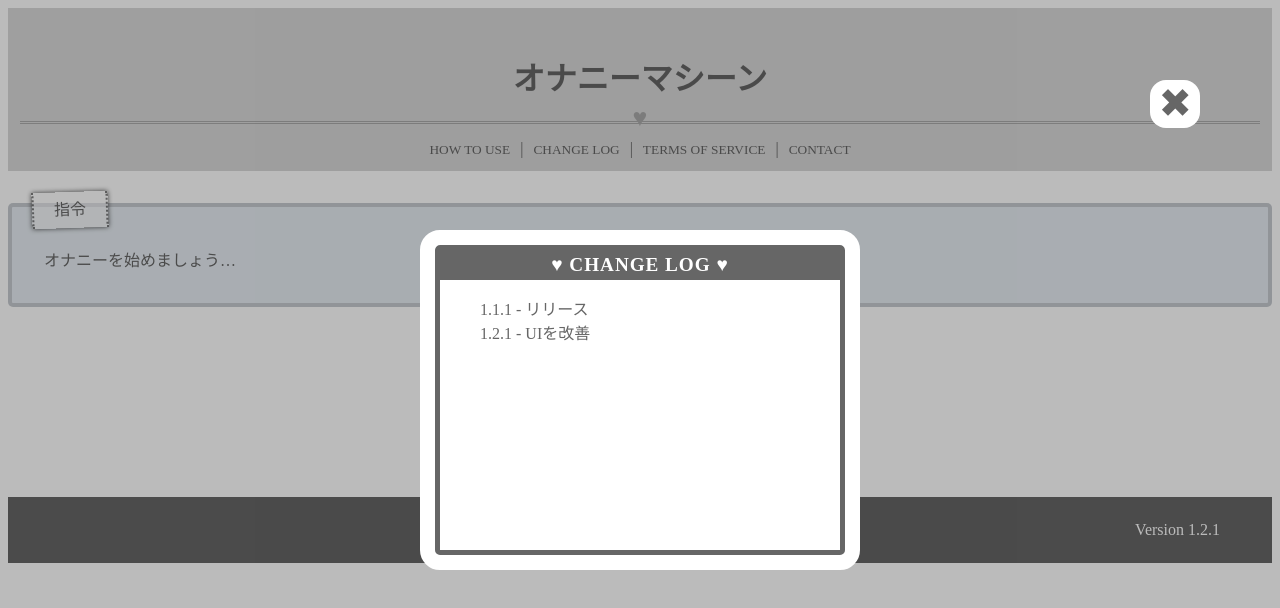
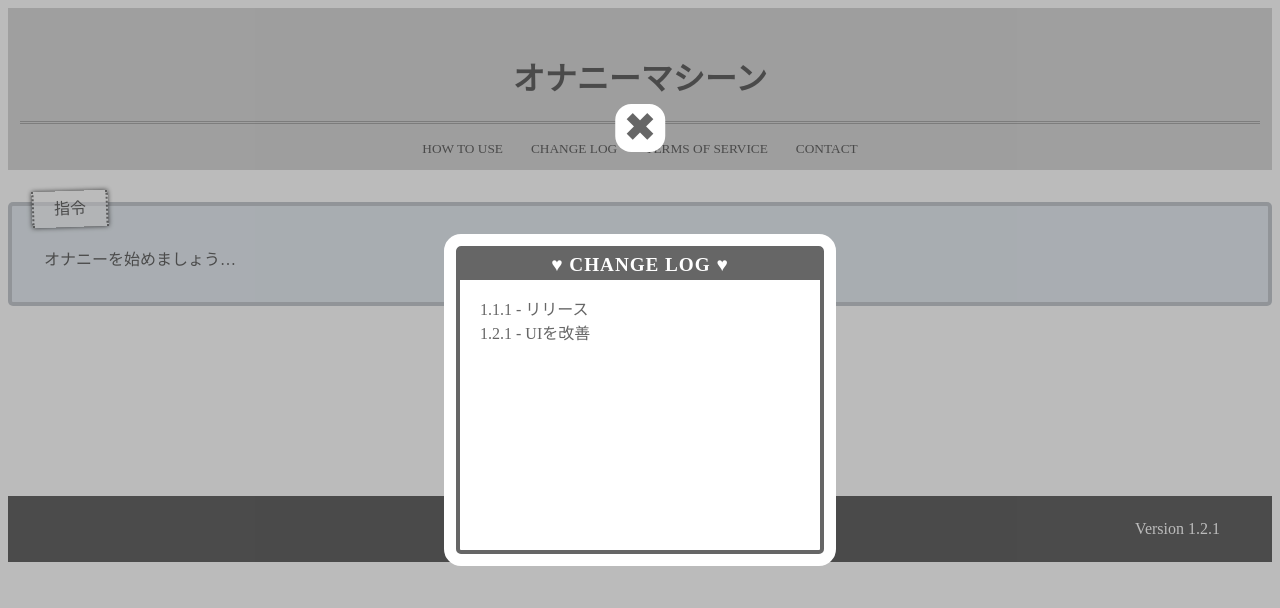
Before and after one commit to project-02683110/On-Sup, a plain HTML site: page index.html in a window 1280 px wide. Both pictures are taken after a click on the button "CHANGE LOG". Drawn offline with Linux system fonts and the light colour scheme; a web font is replaced by a local one.

Commit message:
UI improved

```diff
--- a/index.html
+++ b/index.html
@@ -12,7 +12,7 @@
 <header>
     <div></div><h1>オナニーマシーン</h1></div>
     <hr>
-    <div><button class="scb" onclick="pop('htu')">HOW TO USE</button> | <button class="scb" onclick="pop('cl')">CHANGE LOG</button> | <button class="scb" onclick="pop('tos')">TERMS OF SERVICE</button> | <button class="scb" onclick="pop('cu')">CONTACT</button></div>
+    <div class="lis"><button class="scb" onclick="pop('htu')">HOW TO USE</button><button class="scb" onclick="pop('cl')">CHANGE LOG</button><button class="scb" onclick="pop('tos')">TERMS OF SERVICE</button><button class="scb" onclick="pop('cu')">CONTACT</button></div>
 </header>
 <div class="fade unv" id="fade"></div>
 <button class="close unv" id="close" onclick="cls()">&#10006;</button>
--- a/main.css
+++ b/main.css
@@ -55,6 +55,11 @@
 	color: #fff;
 	background: #666666;
 }
+.lis {
+    display: flex;
+    column-gap: 16px;
+    justify-content: center;
+}
 .scb {
     color: #666;
     background-color: #66666600;
@@ -71,10 +76,12 @@ button {
 }
 .close {
 	position: absolute;
+    transform: translate(-50%, -50%);
     padding: 8px;
     z-index: 256;
-	top: 80px;
-	right: 80px;
+	top: 16%;
+    left: auto;
+    right: auto;
 	font-size: 40px;
     line-height: 32px;
     color: #666666;
@@ -118,7 +125,7 @@ hr::after {
     background: #00000044;
 }
 .pop-up {
-    width: 400px;
+    width: 360px;
     height: 300px;
     position: fixed;
     z-index: 255;
@@ -127,10 +134,11 @@ hr::after {
     left: 0;
     right: 0;
     margin: auto;
+    padding: 0;
     color: #666666;
     background: #fff;
-    border: 5px solid #666666;
-    outline: solid 15px #fff;
+    border: 4px solid #666666;
+    outline: solid 12px #fff;
 	outline-offset: 0;
     border-radius: 5px;
 }
@@ -138,13 +146,14 @@ hr::after {
     font-size: 1.2em;
     background: #666666;
     padding: 4px;
+    margin: 0;
     text-align: center;
     color: #FFF;
     font-weight: bold;
     letter-spacing: 0.05em;
 }
 .pop-up p {
-    padding: 16px 40px 20px;
+    padding: 16px 20px 20px;
     margin: 0;
     text-align: left;
 }
```
